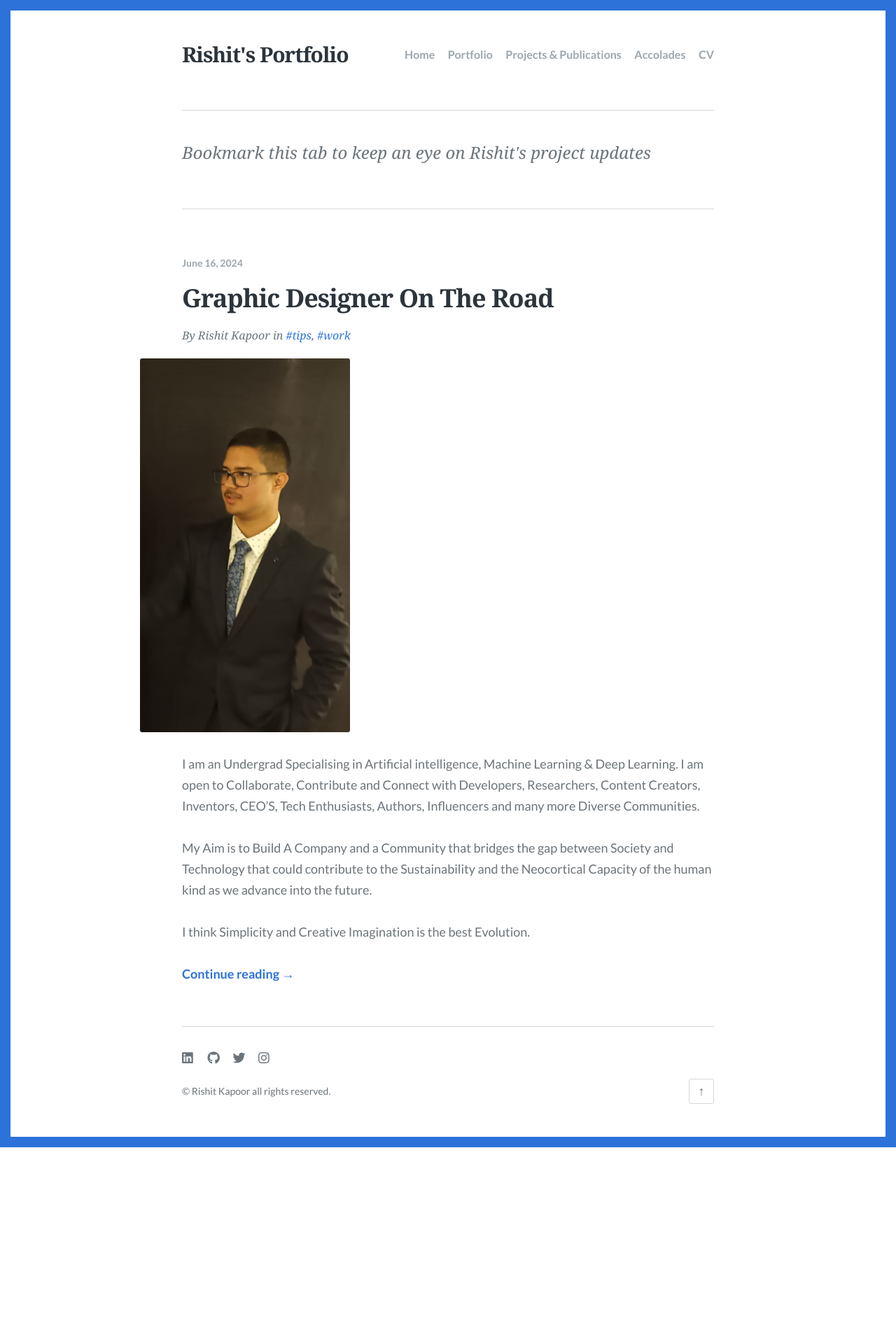
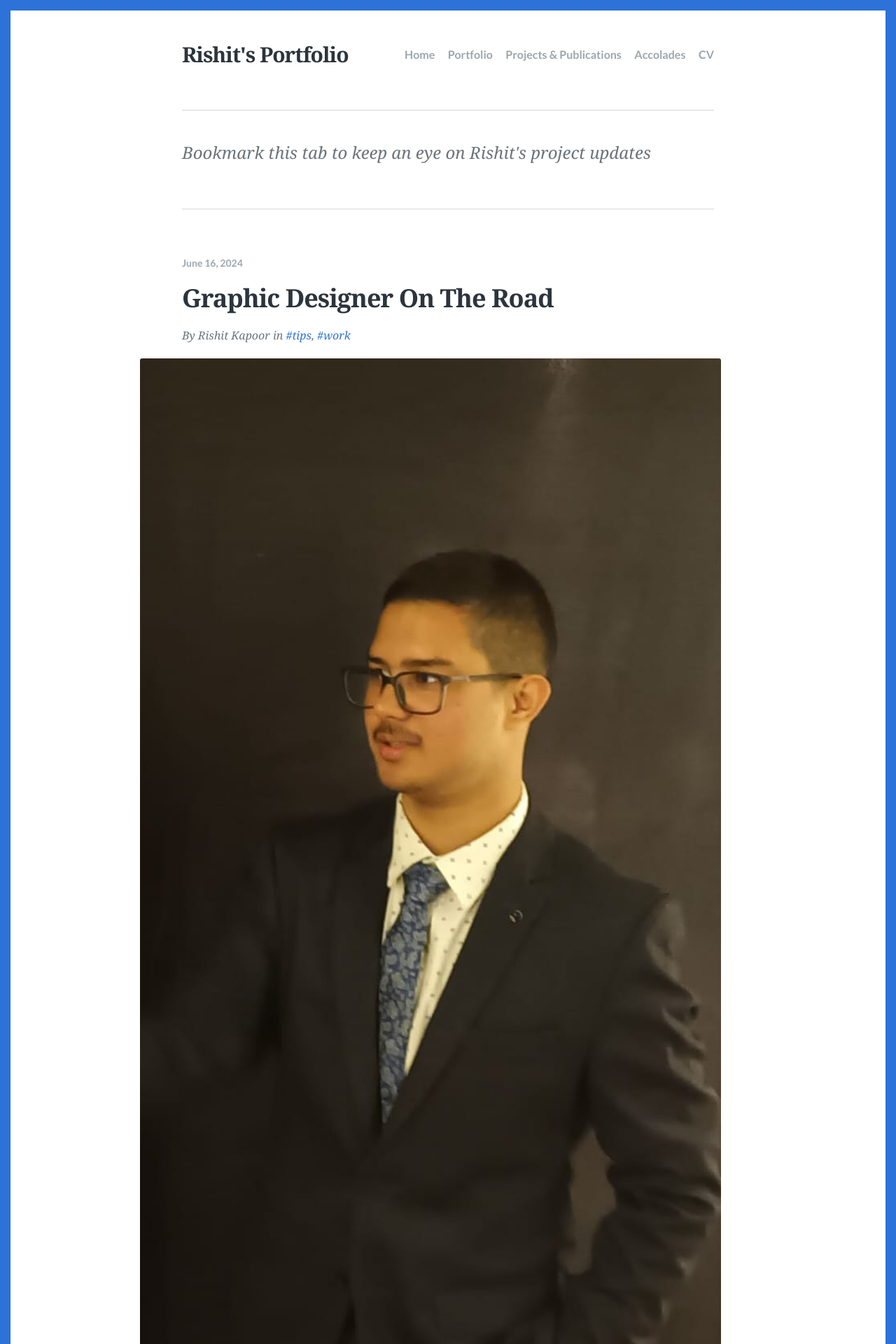
Before and after one commit to SingularityAI-SD/SingularityAI-SD.github.io, a Jekyll site: the page built from index.html, in a window 1280 px wide. Shown: the top 1920 px of the page at 70% size. Built offline with Jekyll 4.4.1, drawn with Linux system fonts in a browser that asks for light colours; some web fonts are replaced; the list of posts is cut into pages by our own code; before the commit the page ends 1639 px from its top, so only the background shows below that.

Commit message:
Update _general.scss

```diff
--- a/_sass/_general.scss
+++ b/_sass/_general.scss
@@ -264,7 +264,7 @@ video {
   .width-wide img {
     margin-left: -60px;
     margin-right: -60px;
-    width: 300px;
+    width: 830px;
   }
 }
 
```
